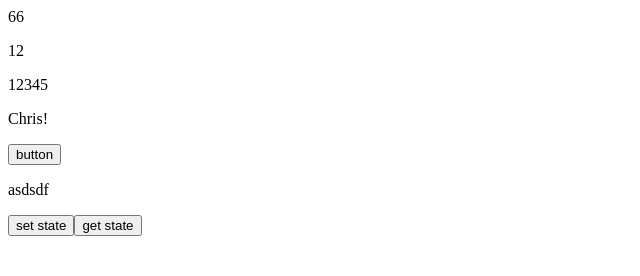
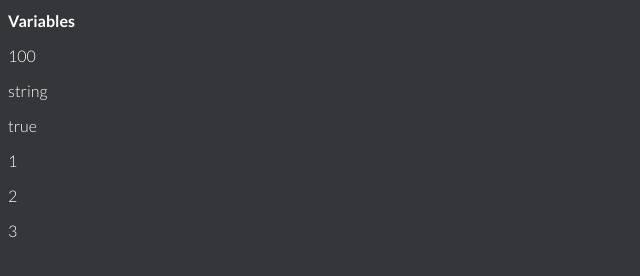
Before and after one commit to chris-cybula/react-redux-typescript-cheatsheet, a Gatsby site: page / in a window 1280 px wide. Shown: the whole page, without its empty margins (0-640 px from the left). Built offline with nearby package versions, Linux system fonts and the light colour scheme; Gatsby itself is replaced by a stand-in of ours.

Commit message:
Add variables component

```diff
--- a/gatsby-browser.js
+++ b/gatsby-browser.js
@@ -1,10 +1,32 @@
 import React from "react"
 import { Provider } from "react-redux"
 import { store } from "./src/state/store"
+import { createGlobalStyle } from "styled-components"
+import { Helmet } from "react-helmet"
+
+const GlobalStyle = createGlobalStyle`
+  body {
+    background-color: #35363A;
+    color: white;
+    font-family: 'Lato', sans-serif;
+    font-weight: 300;
+  }
+
+  h1 {
+    font-size: 1rem;
+  }
+`
 
 export const wrapRootElement = ({ element }) => {
   return (
     <>
+    <Helmet>
+        <link
+          href="https://fonts.googleapis.com/css2?family=Lato:wght@300;400;700&display=swap"
+          rel="stylesheet"
+        />
+      </Helmet>
+      <GlobalStyle />
       <Provider store={store}>{element}</Provider>
     </>
   )
--- a/package.json
+++ b/package.json
@@ -18,8 +18,10 @@
     "gatsby": "^2.24.79",
     "react": "^16.12.0",
     "react-dom": "^16.12.0",
+    "react-helmet": "^6.1.0",
     "react-redux": "^7.2.1",
-    "redux": "^4.0.5"
+    "redux": "^4.0.5",
+    "styled-components": "^5.2.1"
   },
   "devDependencies": {
     "prettier": "2.1.2"
--- /dev/null
+++ b/src/components/ts/Variables.tsx
@@ -0,0 +1,20 @@
+import React from "react"
+
+export default function Variables() {
+  const variable: number = 100
+  const string: string = "string"
+  let boolean: boolean = true
+  let arr: number[] = [1, 2, 3]
+
+  return (
+    <>
+      <h1>Variables</h1>
+      <p>{variable}</p>
+      <p>{string}</p>
+      <p>{boolean && 'true'}</p>
+      {arr.map((item, i) => {
+        return <p key={i}>{item}</p>
+      })}
+    </>
+  )
+}
--- a/src/pages/index.tsx
+++ b/src/pages/index.tsx
@@ -3,6 +3,7 @@ import { useDispatch, useSelector } from "react-redux"
 import { setData } from "../state/actions/setData"
 import { store } from "../state/store"
 import { State } from "../state/reducers/reducer"
+import Variables from "../components/ts/Variables"
 
 interface Items {
   number: number
@@ -70,18 +71,19 @@ const Component3 = () => {
 }
 
 const App = () => {
-  const test: number = 66
+  // const test: number = 66
 
-  const fun = () => {
-    return `${test}`
-  }
+  // const fun = () => {
+  //   return `${test}`
+  // }
 
   return (
     <>
-      <div>{fun()}</div>
-      <Component number={12} string={"12345"} />
+      <Variables />
+      {/* <div>{fun()}</div> */}
+      {/* <Component number={12} string={"12345"} />
       <Component2 />
-      <Component3 />
+      <Component3 /> */}
     </>
   )
 }
```
Also changed, not shown: 1 other file.
